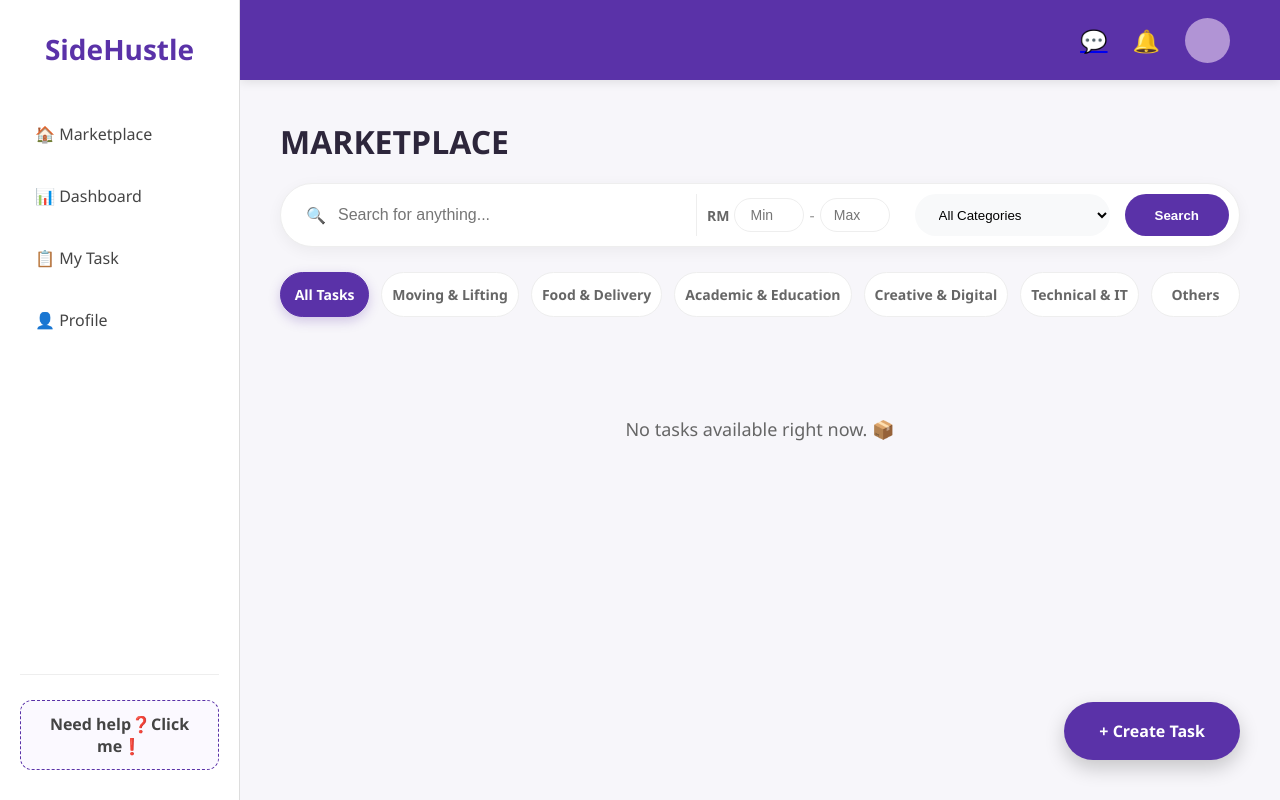
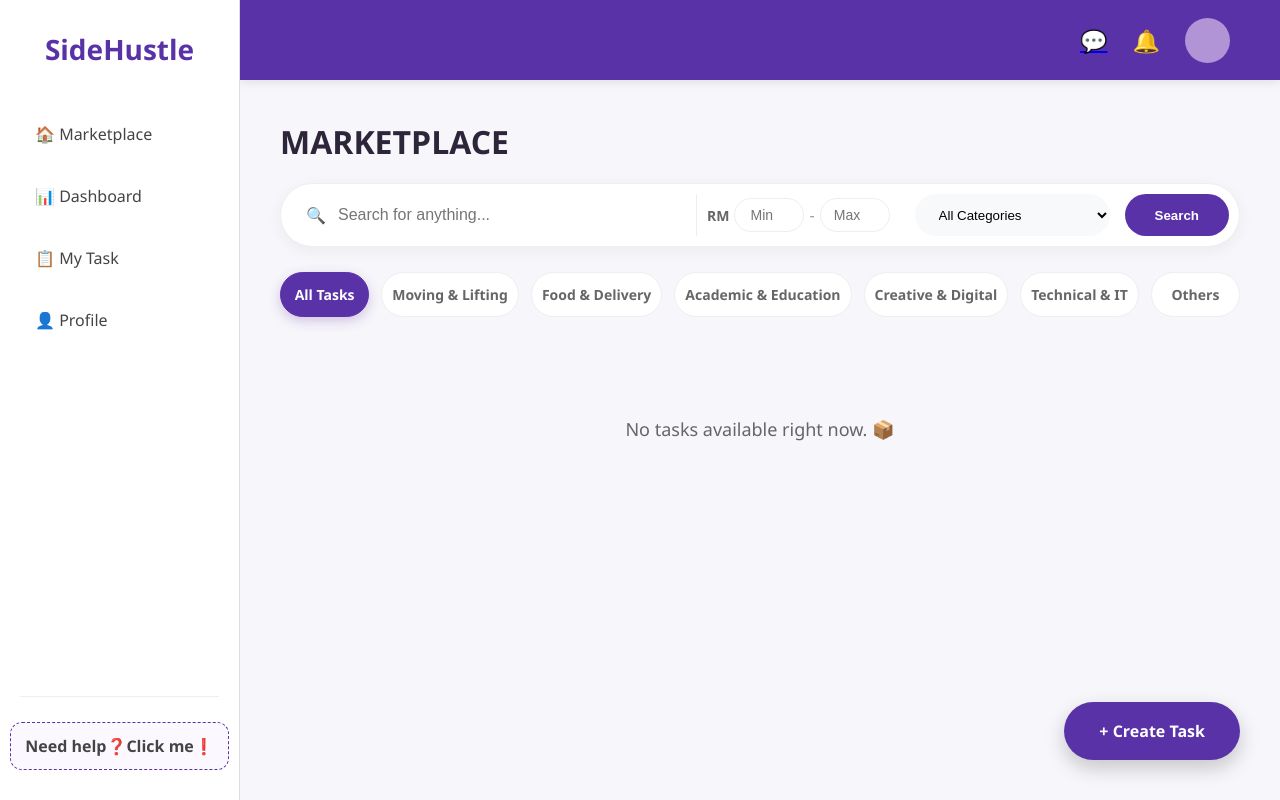
Before and after one commit to ZhiQi07/SideHustle, a Flask app: page /marketplace in a window 1280 px wide. Run offline with Flask 3, Linux system fonts and the light colour scheme; some libraries are stand-ins or nearby versions.

Commit message:
Style tweak for sidebar help link

```diff
--- a/static/style.css
+++ b/static/style.css
@@ -2102,7 +2102,7 @@ body {
 
 .sidebar-help-link {
     display: block;
-    width: 100%;
+    width: 110%;
     padding: 12px;
     text-decoration: none;
     color: #444;
```
